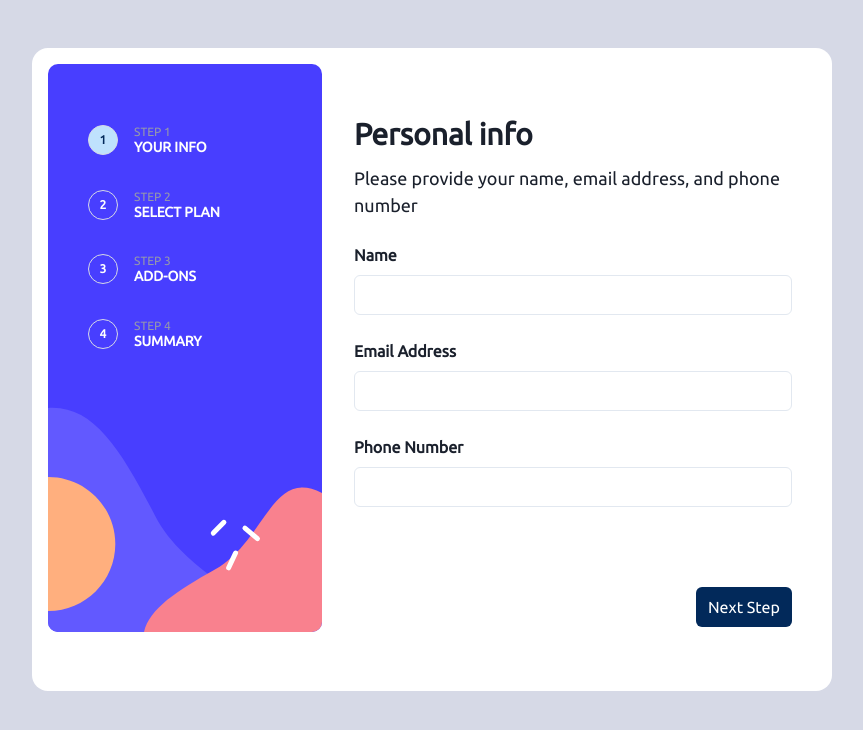
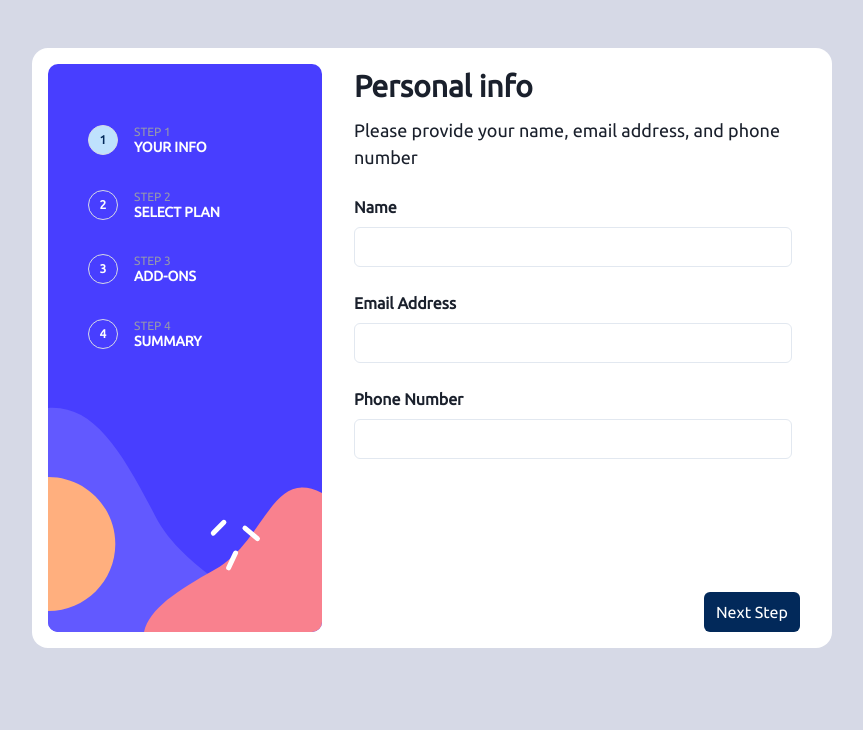
Before and after one commit to builtbyjosh/multi-step-form, a React (Create React App) app: page / in a window 1280 px wide. Shown: the top 730 px of the page, without its empty margins (208-1071 px from the left). Built offline with nearby package versions, Linux system fonts and the light colour scheme.

Commit message:
fix button position

```diff
--- a/src/components/FormContainer.js
+++ b/src/components/FormContainer.js
@@ -1,4 +1,4 @@
-import { Box, Button, Stack } from '@chakra-ui/react';
+import { Box, Button, Stack, Spacer } from '@chakra-ui/react';
 import { useContext } from 'react';
 import { FormContext } from '../context/FormContext';
 import PersonalInfoForm from './PersonalInfoForm';
@@ -40,34 +40,31 @@ const FormContainer = () => {
   return (
     <Box
       px={{ base: 'unset', md: 6 }}
-      py={{ base: 6, md: 12 }}
-      h={{ base: 'unset', md: '90%' }}
+      h={{ base: 'unset', md: '100%' }}
       mx={'auto'}
       maxW={'100%'}
+      position={'relative'}
     >
       <form onSubmit={handleSubmit(handleNextStep)}>
-        <Box mb={20}>
-          {formStep === 1 && <PersonalInfoForm />}
-          {formStep === 2 && <PlanSelectForm />}
-          {formStep === 3 && <AddOns />}
-          {formStep === 4 && <FinishingUp />}
-          {formStep === 5 && <ThankYou />}
-        </Box>
+        {formStep === 1 && <PersonalInfoForm />}
+        {formStep === 2 && <PlanSelectForm />}
+        {formStep === 3 && <AddOns />}
+        {formStep === 4 && <FinishingUp />}
+        {formStep === 5 && <ThankYou />}
+
         {formStep < 5 && (
           <Box
-            p={{ base: 6, md: 'unset' }}
-            mt={{ base: 30, md: 'unset' }}
+            position={{ base: 'fixed', md: 'absolute' }}
+            bottom={0}
+            left={0}
+            right={0}
+            px={4}
+            py={{ base: 4, md: 'unset' }}
+            justifyContent={formStep > 1 ? 'space-between' : 'flex-end'}
             bg={'white'}
             w={'full'}
-            position={{ base: 'fixed', md: 'unset' }}
-            bottom={{ base: 0, md: 'unset' }}
-            left={{ base: 0, md: 'unset' }}
-            right={{ base: 0, md: 'unset' }}
           >
-            <Stack
-              direction={'row'}
-              justify={formStep > 1 ? 'space-between' : 'flex-end'}
-            >
+            <Stack direction={'row'} spacing={6}>
               {formStep > 1 && (
                 <Button
                   onClick={handlePreviousStep}
@@ -80,6 +77,7 @@ const FormContainer = () => {
                   Go Back
                 </Button>
               )}
+              <Spacer />
               <Button
                 type="submit"
                 variant={'unstyled'}
```
